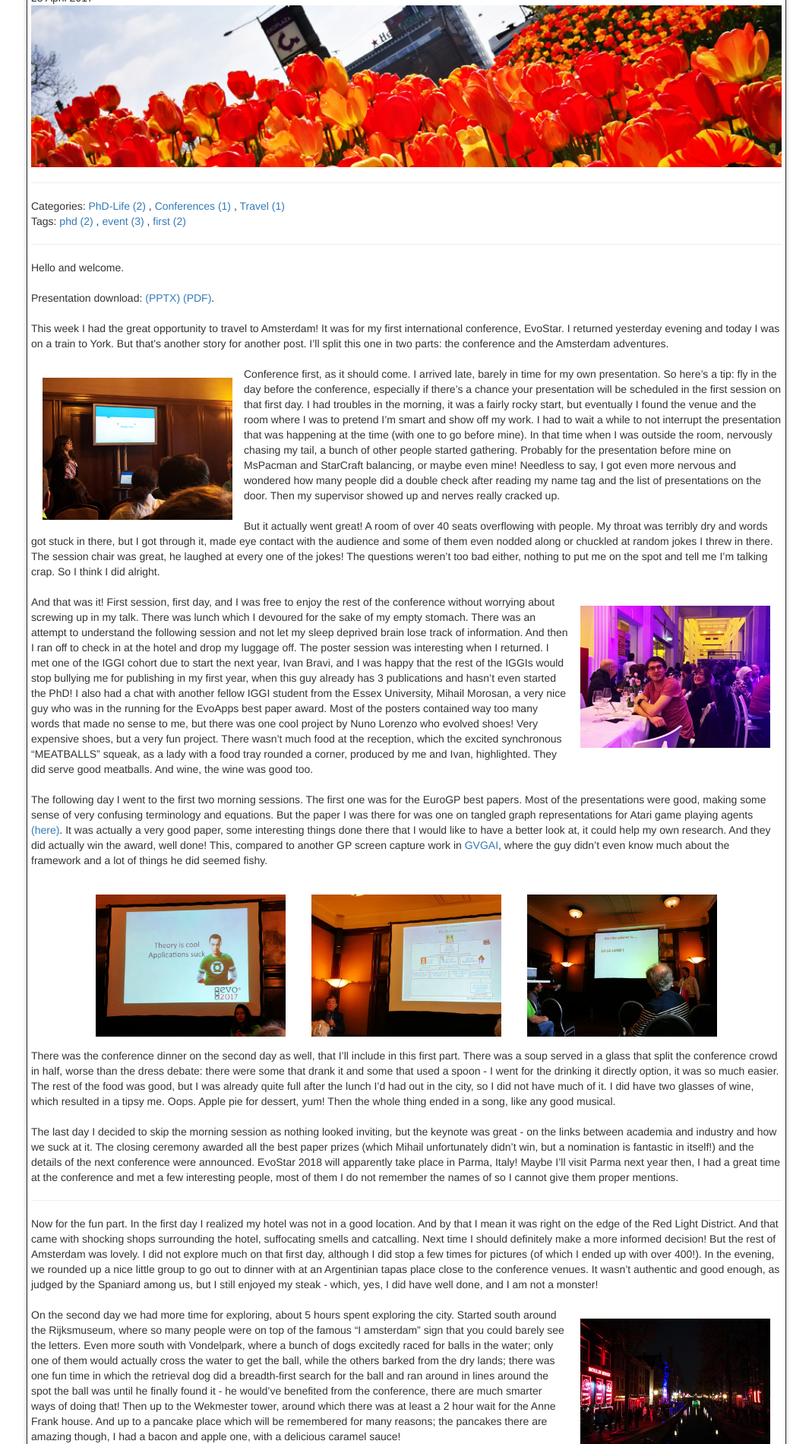
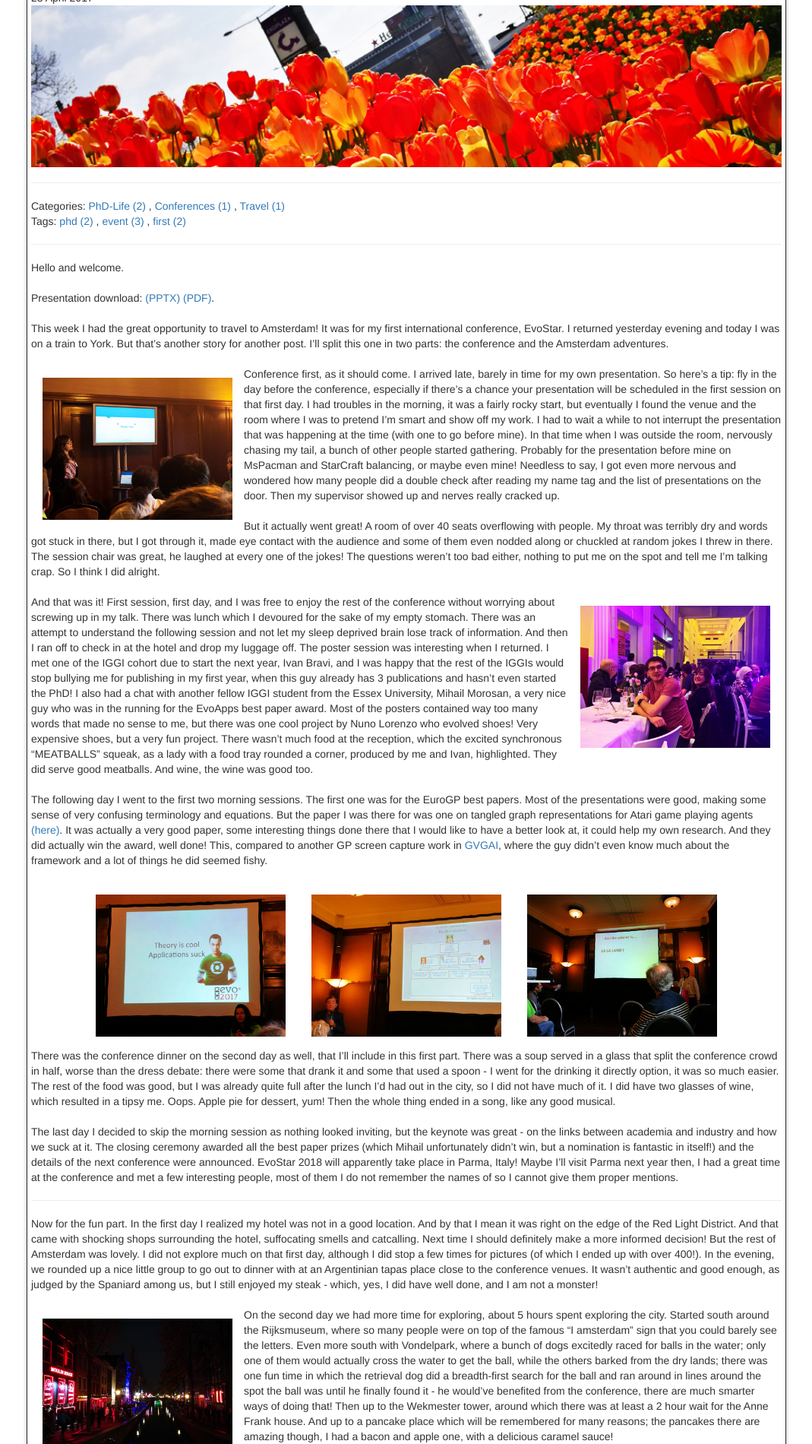
Before and after one commit to rdgain/rdgain.github.io, a Jekyll site: the page built from _posts/2017-04-23-trip-to-evostar-2017-in-amsterdam.md, in a window 1280 px wide. Shown: the part 383-2283 px from the top of the page at 76% size, without its empty margins (105-1174 px from the left). Built offline with Jekyll 4.4.1, drawn with Linux system fonts in a browser that asks for light colours; nearby versions of some CDN libraries; some web fonts are replaced; library files that are not in the unit come from our copies; comment, search, counter and statistics services are not loaded; grey boxes are pictures that could not be loaded.

Commit message:
change positions

```diff
--- a/_posts/2017-04-23-trip-to-evostar-2017-in-amsterdam.md
+++ b/_posts/2017-04-23-trip-to-evostar-2017-in-amsterdam.md
@@ -40,11 +40,11 @@
 
 Now for the fun part. In the first day I realized my hotel was not in a good location. And by that I mean it was right on the edge of the Red Light District. And that came with shocking shops surrounding the hotel, suffocating smells and catcalling. Next time I should definitely make a more informed decision! But the rest of Amsterdam was lovely. I did not explore much on that first day, although I did stop a few times for pictures (of which I ended up with over 400!). In the evening, we rounded up a nice little group to go out to dinner with at an Argentinian tapas place close to the conference venues. It wasn't authentic and good enough, as judged by the Spaniard among us, but I still enjoyed my steak - which, yes, I did have well done, and I am not a monster!
 
-<img style="margin:15px;width:250px;float:right" src="{{ site.url }}/assets/images/post3/reddistrict.jpg" />
+<img style="margin:15px;width:250px;float:left" src="{{ site.url }}/assets/images/post3/reddistrict.jpg" />
 
 On the second day we had more time for exploring, about 5 hours spent exploring the city. Started south around the Rijksmuseum, where so many people were on top of the famous "I amsterdam" sign that you could barely see the letters. Even more south with Vondelpark, where a bunch of dogs excitedly raced for balls in the water; only one of them would actually cross the water to get the ball, while the others barked from the dry lands; there was one fun time in which the retrieval dog did a breadth-first search for the ball and ran around in lines around the spot the ball was until he finally found it - he would've benefited from the conference, there are much smarter ways of doing that! Then up to the Wekmester tower, around which there was at least a 2 hour wait for the Anne Frank house. And up to a pancake place which will be remembered for many reasons; the pancakes there are amazing though, I had a bacon and apple one, with a delicious caramel sauce!
 
-<img style="margin:15px;width:250px;float:left" src="{{ site.url }}/assets/images/post3/sweet.png" />
+<img style="margin:15px;width:250px;float:right" src="{{ site.url }}/assets/images/post3/sweet.png" />
 
 On the third day, after the conference closed, we made our way up near the Centraal station to find the starting point for the canal tour sponsored by the conference. That was quite a cool experience, even though we queued wrongly with a huge group. Eventually we did make it to the right boat and off we went, getting some nice views of the city from a different angle. We ran off to explore some hidden corners in the west part afterwards, finding some beautiful secret gardens and a cute little woodwork shop. Dinner was Italian with some pizza, followed by a traumatizing walk around the Red District - must be done, if even just once. One guy was spotted asking one of the ladies in the windows how much he was supposed to pay - and what for. Protect your innocence, young one.
 
```
